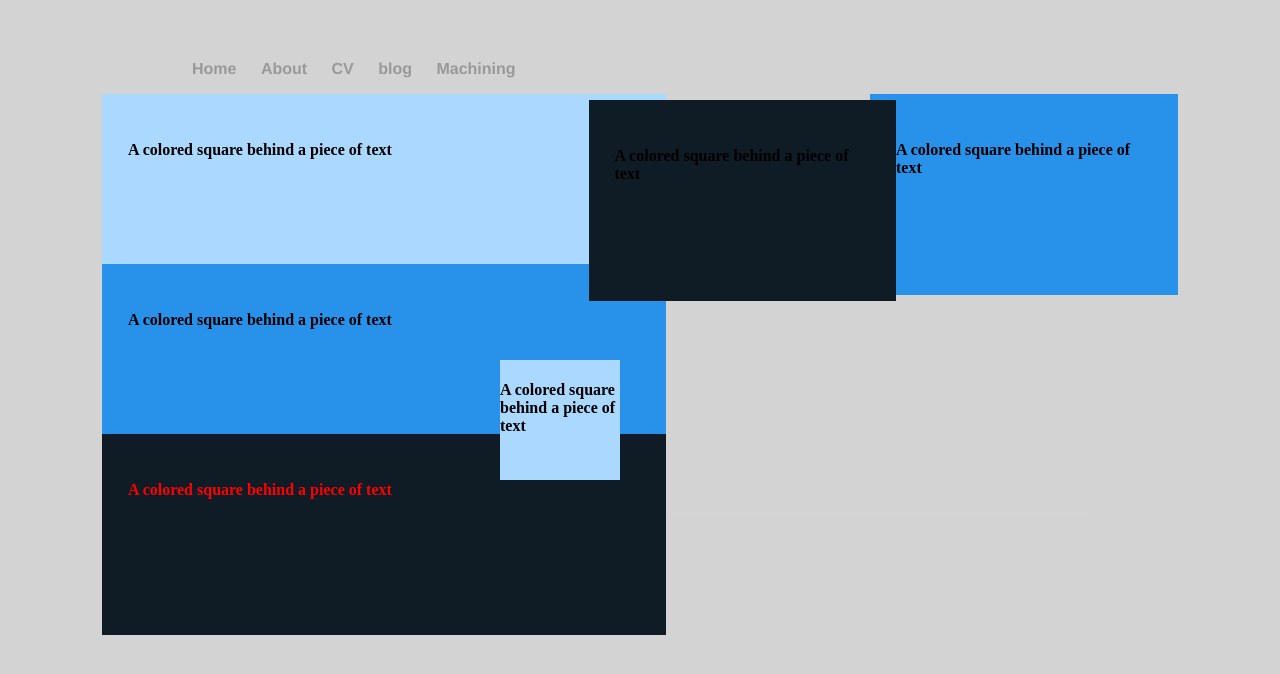
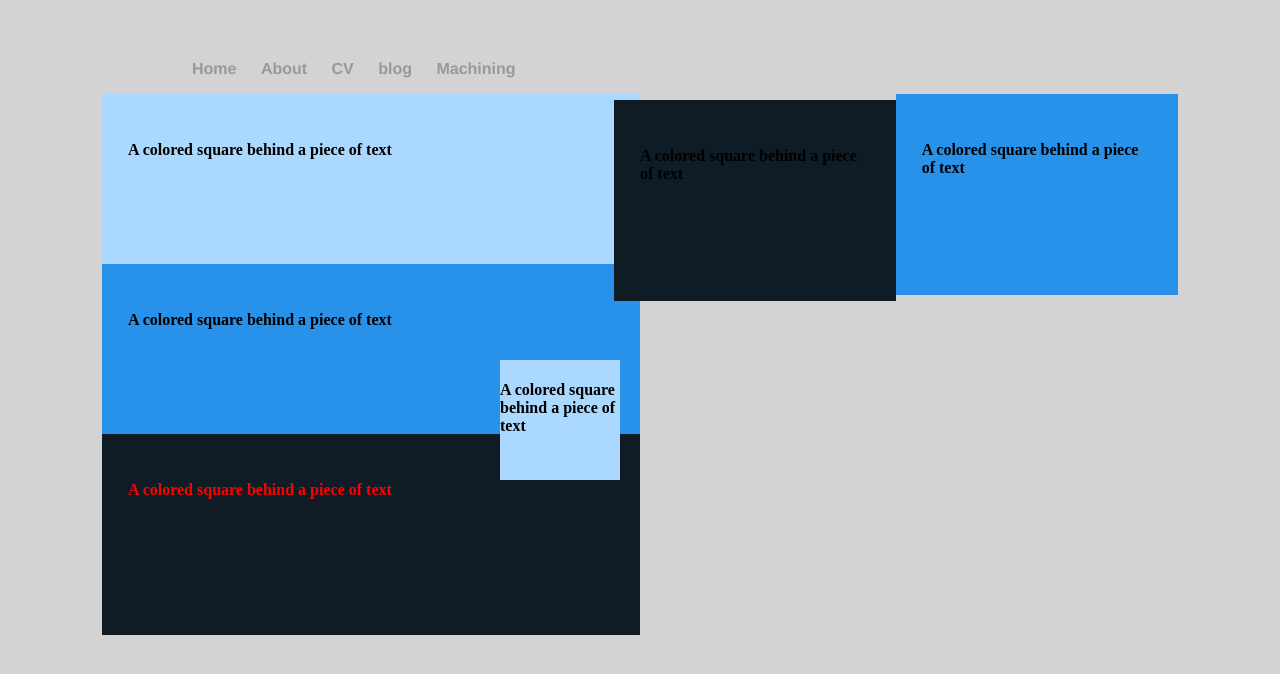
Before and after one commit to ZephyrPitre/ZephyrPitre.github.io, a Jekyll site: the page built from index.html, in a window 1280 px wide. Shown: the top 674 px of the page. Built offline with Jekyll 4.4.1, drawn with Linux system fonts in a browser that asks for light colours.

Commit message:
Update index.html

```diff
--- a/index.html
+++ b/index.html
@@ -8,7 +8,7 @@ title: Zephyr Pitre
 .rectangle1{
 	  position: absolute;
   	left: 8%;
-  	width: 40%;
+  	width: 38%;
     height: 150px;
     Background:#ABD8FE; <!--light blue-->
     color: black;
@@ -18,7 +18,7 @@ title: Zephyr Pitre
 .rectangle2{
 		position: absolute;
 		left: 8%;
-		width: 40%;
+		width: 38%;
 		top: 264px;
     height: 150px;
 		Background:#2891EA; <!--bright blue-->
@@ -28,7 +28,7 @@ title: Zephyr Pitre
 .rectangle3{
 		position: absolute;
 		left: 8%;
-		width: 40%;
+		width: 38%;
 		top: 434px;
     border-color:black;
     height: 150px;
@@ -39,7 +39,7 @@ title: Zephyr Pitre
 .square1{
 		position: absolute;
 		right: 8%;
-		width: 20%;
+		width: 18%;
     top: 94px;
     border-color:black;
     height: 150px;
@@ -52,7 +52,7 @@ title: Zephyr Pitre
     right: 30%;
     top: 100px;
     border-color:black;
-    width: 20%;
+    width: 18%;
     height: 150px;
 		Background:#0F1C26; <!--dark grey-->
     color: black;
```
